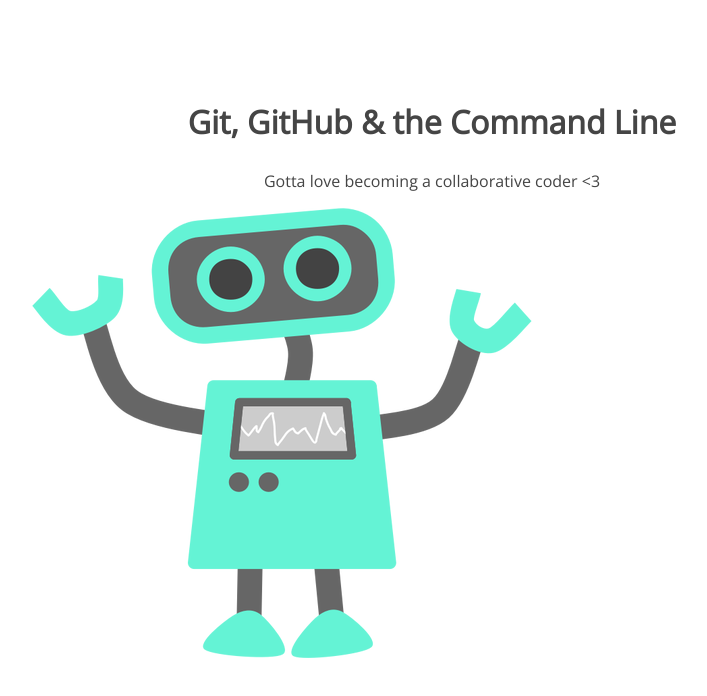
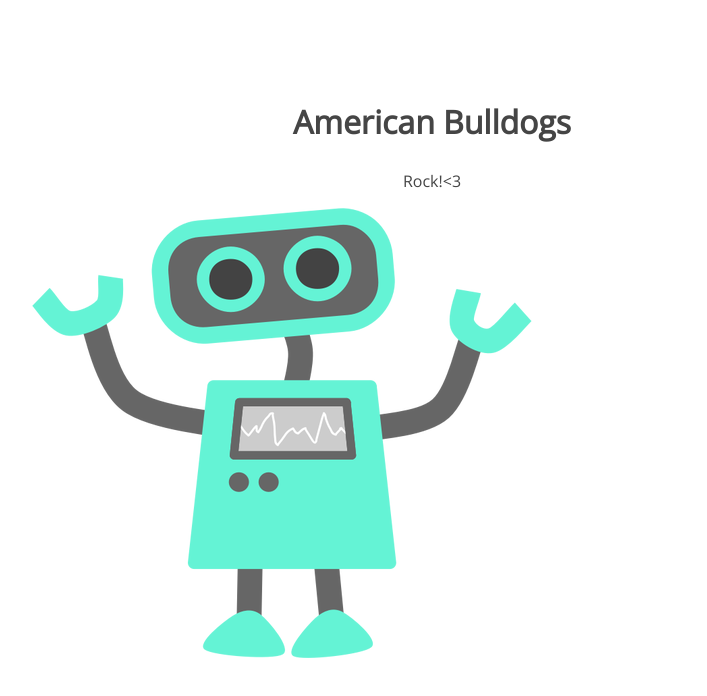
Before and after one commit to lindseylash/105-project, a plain HTML site: page index.html in a window 1280 px wide. Shown: the whole page, without its empty margins (208-915 px from the left). Drawn offline with nearby package versions, Linux system fonts and the light colour scheme.

Commit message:
Title Change

```diff
--- a/index.html
+++ b/index.html
@@ -8,8 +8,8 @@
 </head>
 <body>
 	<section>
-		<h1>Git, GitHub & the Command Line</h1>
-		<p>Gotta love becoming a collaborative coder <3</p>
+		<h1>American Bulldogs</h1>
+		<p>Rock!<3</p>
 		<img src="img/happy-blue-robot.png">
 	</section>
 </body>
```
